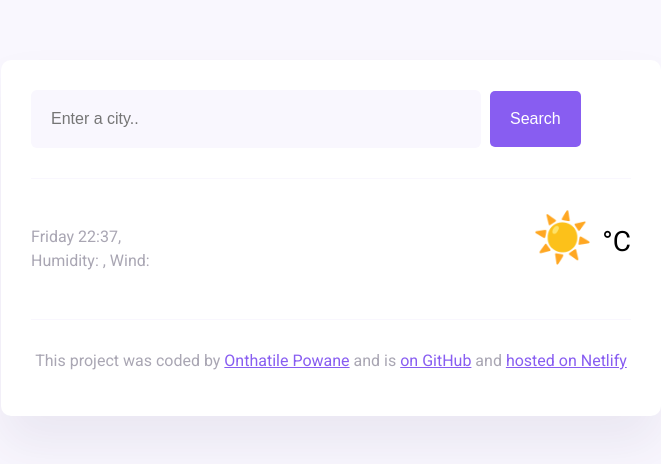
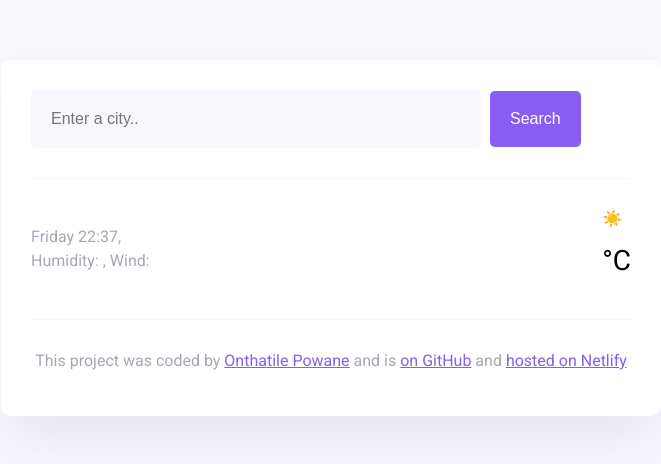
Before and after one commit to OnthatilePowane/my-awesome-project, a website built with Parcel: page index.html in a window 1280 px wide. Shown: the whole page, without its empty margins (309-970 px from the left). Built offline with nearby package versions, Linux system fonts and the light colour scheme.

Commit message:
updated my rapper

```diff
--- a/src/styles.css
+++ b/src/styles.css
@@ -46,8 +46,7 @@ main {
   padding: 30px 0;
 }
 
-.current-temperature {
-  font-size: 48px;
+.current-temperature-rapper {
   display: flex;
 }
 
```
